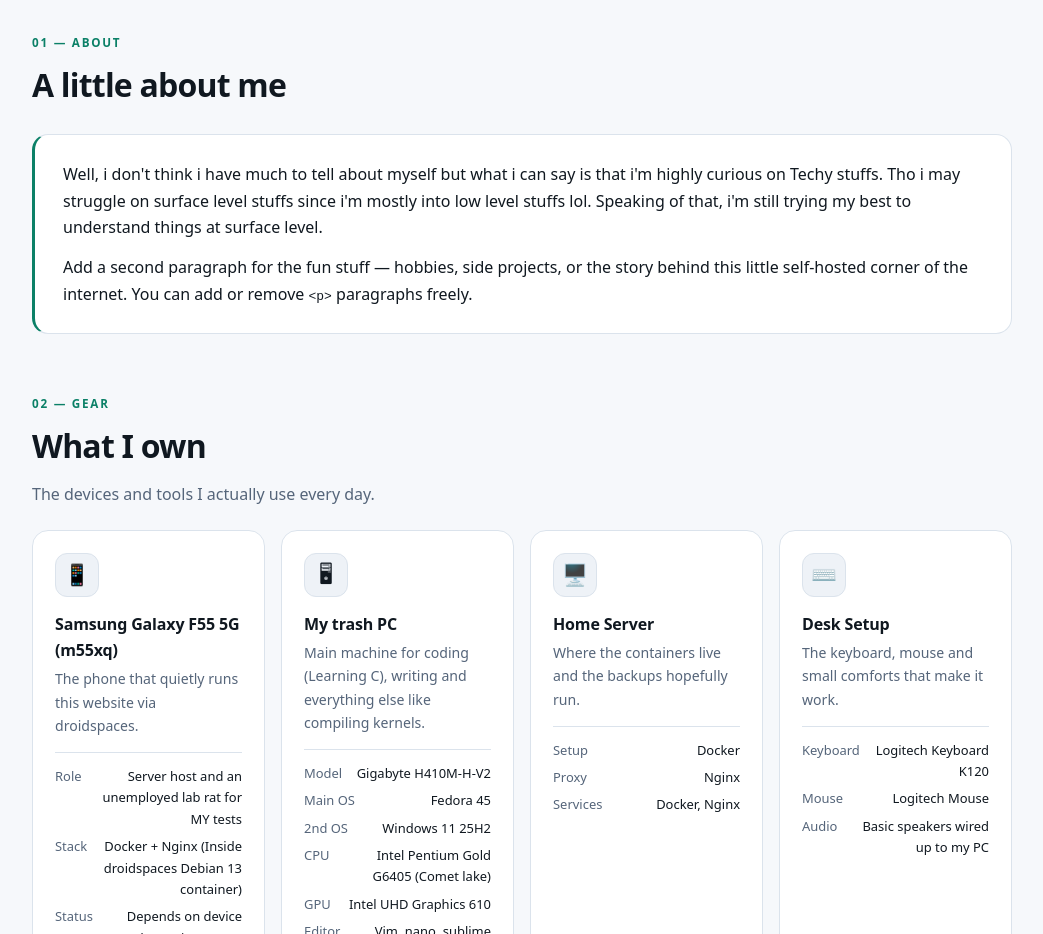
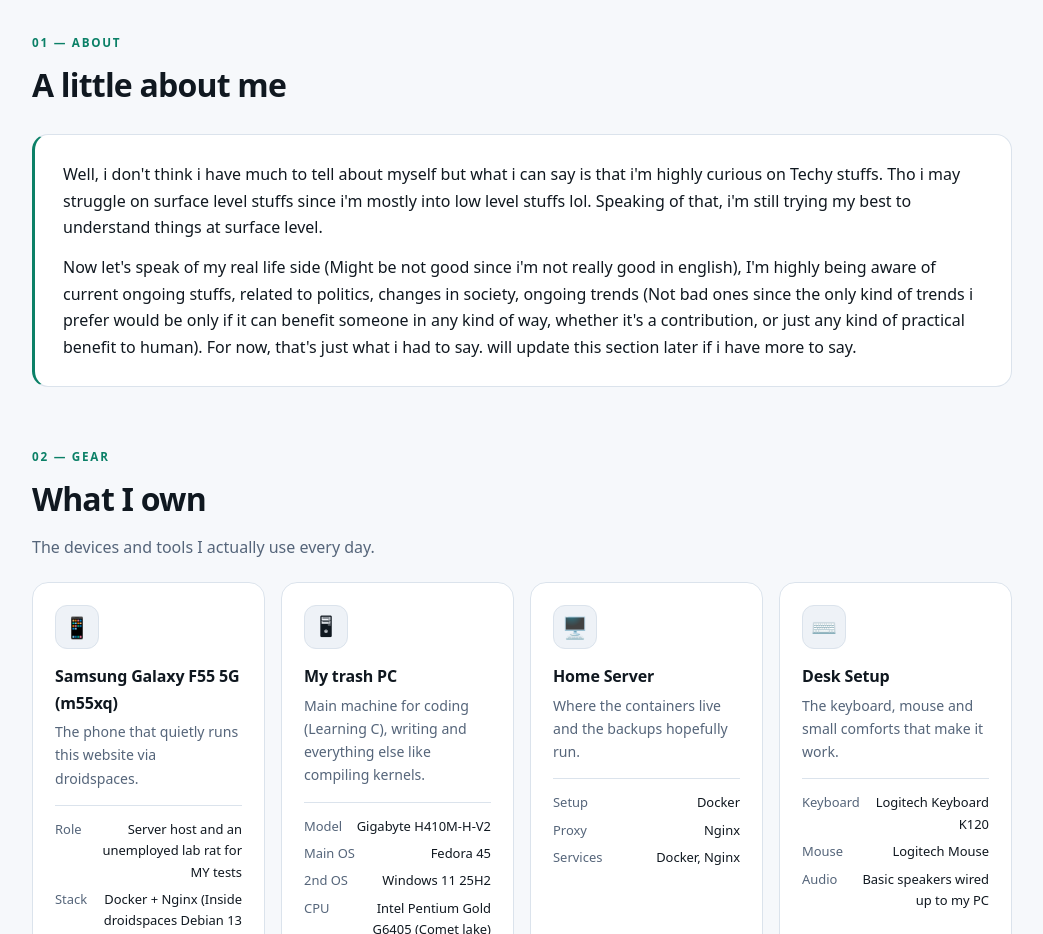
Before and after one commit to subhu2008/subhu2008.github.io, a plain HTML site: page index.html in a window 1280 px wide. Shown: the part 851-1785 px from the top of the page, without its empty margins (118-1161 px from the left). Drawn offline with Linux system fonts and the light colour scheme.

Commit message:
Update site (2026-11-07 12:56)

```diff
--- a/index.html
+++ b/index.html
@@ -720,10 +720,14 @@
           Speaking of that, i'm still trying my best to understand things at
           surface level.
         </p>
-        <p>
-          Add a second paragraph for the fun stuff — hobbies, side projects,
-          or the story behind this little self-hosted corner of the internet.
-          You can add or remove <code>&lt;p&gt;</code> paragraphs freely.
+           Now let's speak of my real life side (Might be not good since i'm
+           not really good in english), I'm highly being aware of current ongoing
+           stuffs, related to politics, changes in society, ongoing trends (Not
+           bad ones since the only kind of trends i prefer would be only if it
+           can benefit someone in any kind of way, whether it's a contribution,
+           or just any kind of practical benefit to human). For now, that's just
+           what i had to say. will update this section later if i have more to say.
+         <p>
         </p>
       </div>
     </section>
```
